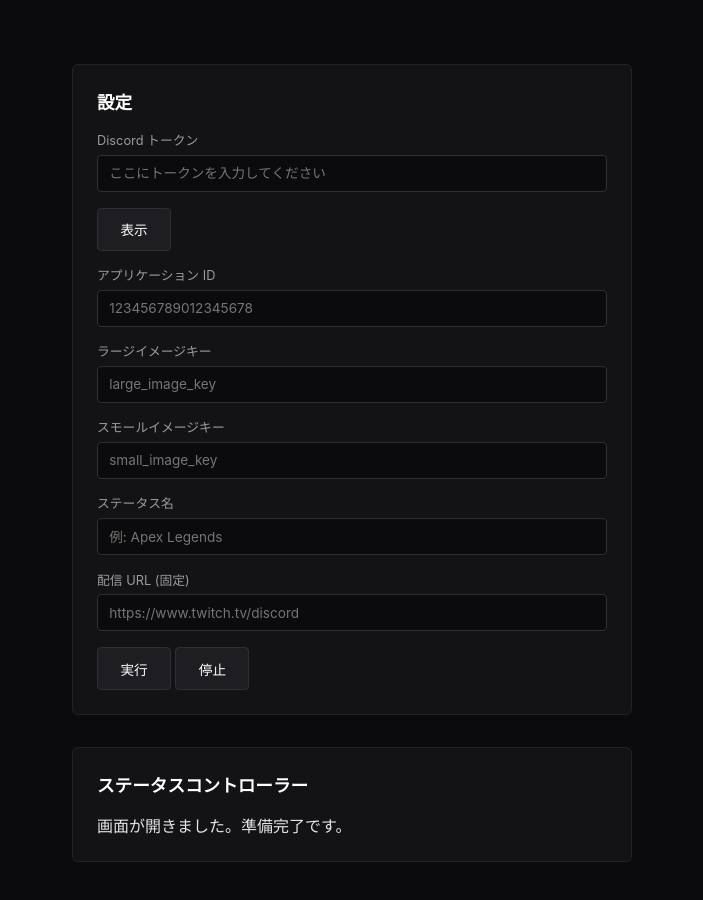
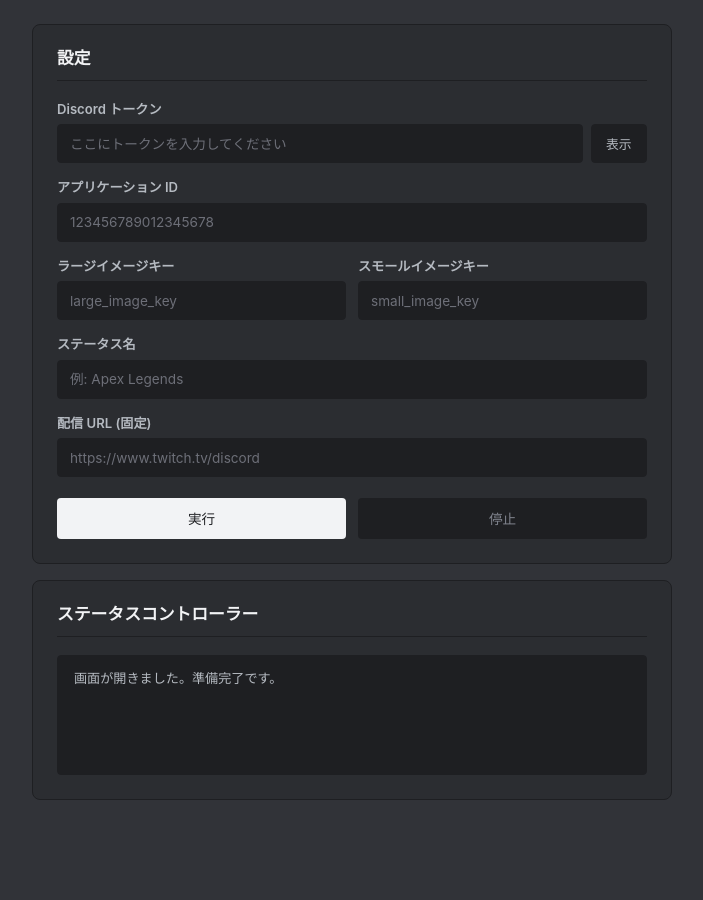
Before and after one commit to rucyxyz/tools, a plain HTML site: page status.html in a window 1280 px wide. Shown: the whole page, without its empty margins (288-991 px from the left). After the commit the page ends 840 px from the top, so only its background shows below. Drawn offline with Linux system fonts and the light colour scheme.

Commit message:
Update style.css

```diff
--- a/style.css
+++ b/style.css
@@ -6,41 +6,42 @@
 
 body {
   font-family: -apple-system, "Segoe UI", "Hiragino Sans", sans-serif;
-  background: #0b0b0d;
-  color: #e5e5e5;
-  padding: 2rem 1.5rem 4rem;
+  background: #313338;
+  color: #dbdee1;
+  padding: 1.5rem;
+  min-height: 100vh;
 }
 
 h1 {
   text-align: center;
-  font-size: 1.4rem;
+  font-size: 1.3rem;
   font-weight: 600;
-  margin-bottom: 2rem;
-  color: #fff;
+  margin-bottom: 1.5rem;
+  color: #f2f3f5;
 }
 
+/* ===== 一覧ページ ===== */
 .grid {
   display: grid;
   grid-template-columns: repeat(auto-fill, minmax(260px, 1fr));
-  gap: 1rem;
+  gap: 0.75rem;
   max-width: 1200px;
   margin: 0 auto;
 }
 
 .card {
   display: block;
-  padding: 1.1rem 1.2rem;
-  background: #131316;
-  border: 1px solid #232327;
-  border-radius: 6px;
+  padding: 1rem 1.1rem;
+  background: #2b2d31;
+  border: 1px solid #1e1f22;
+  border-radius: 8px;
   color: inherit;
   text-decoration: none;
-  transition: border-color 0.2s, background 0.2s;
+  transition: background 0.15s;
 }
 
 .card:hover {
-  border-color: #3a3a40;
-  background: #17171b;
+  background: #35373c;
 }
 
 .card-head {
@@ -48,21 +49,21 @@ h1 {
   justify-content: space-between;
   align-items: center;
   gap: 0.5rem;
-  margin-bottom: 0.55rem;
+  margin-bottom: 0.45rem;
 }
 
 .title {
   font-size: 0.95rem;
   font-weight: 600;
-  color: #fff;
+  color: #f2f3f5;
 }
 
 .badge {
   font-size: 0.6rem;
-  letter-spacing: 0.06em;
-  color: #d0d0d0;
-  background: #1e1e22;
-  border: 1px solid #2e2e34;
+  letter-spacing: 0.05em;
+  color: #b5bac1;
+  background: #1e1f22;
+  border: 1px solid #3f4147;
   padding: 0.15rem 0.45rem;
   border-radius: 3px;
   white-space: nowrap;
@@ -71,73 +72,162 @@ h1 {
 .card p {
   font-size: 0.8rem;
   line-height: 1.45;
-  color: #9a9aa2;
+  color: #949ba4;
 }
 
-/* ツールページ */
+/* ===== ツールページ ===== */
 .box {
-  max-width: 560px;
-  margin: 2rem auto 0;
-  background: #131316;
-  border: 1px solid #232327;
-  border-radius: 6px;
-  padding: 1.5rem;
+  max-width: 640px;
+  margin: 0 auto 1rem;
+  background: #2b2d31;
+  border: 1px solid #1e1f22;
+  border-radius: 8px;
+  padding: 1.25rem 1.5rem 1.5rem;
 }
 
 .box h2 {
-  font-size: 1.1rem;
-  margin-bottom: 1rem;
-  color: #fff;
+  font-size: 1.05rem;
+  font-weight: 600;
+  color: #f2f3f5;
+  margin-bottom: 1.1rem;
+  padding-bottom: 0.7rem;
+  border-bottom: 1px solid #1e1f22;
 }
 
 label {
   display: block;
-  margin: 0.9rem 0 0.35rem;
-  font-size: 0.8rem;
-  color: #9a9aa2;
+  margin: 0.9rem 0 0.4rem;
+  font-size: 0.82rem;
+  font-weight: 600;
+  color: #b5bac1;
 }
 
 input,
 textarea {
   width: 100%;
-  padding: 0.6rem 0.7rem;
-  background: #0b0b0d;
-  border: 1px solid #2e2e34;
+  padding: 0.65rem 0.75rem;
+  background: #1e1f22;
+  border: 1px solid #1e1f22;
   border-radius: 4px;
-  color: #fff;
+  color: #f2f3f5;
   font-family: inherit;
   font-size: 0.85rem;
+  transition: border-color 0.15s;
+}
+
+input::placeholder,
+textarea::placeholder {
+  color: #6d6f78;
 }
 
 input:focus,
 textarea:focus {
   outline: none;
-  border-color: #4a4a52;
+  border-color: #5865f2;
 }
 
-button {
-  margin-top: 1rem;
-  padding: 0.65rem 1.4rem;
-  background: #1e1e22;
-  color: #fff;
-  border: 1px solid #2e2e34;
+/* トークン入力欄(表示ボタン付き) */
+.input-row {
+  display: flex;
+  gap: 0.5rem;
+}
+
+.input-row input {
+  flex: 1;
+}
+
+.toggle {
+  flex-shrink: 0;
+  margin: 0;
+  padding: 0 0.9rem;
+  background: #1e1f22;
+  color: #b5bac1;
+  border: 1px solid #1e1f22;
   border-radius: 4px;
-  font-size: 0.85rem;
+  font-size: 0.8rem;
   cursor: pointer;
 }
 
+.toggle:hover {
+  background: #35373c;
+}
+
+/* 2カラム */
+.two-col {
+  display: grid;
+  grid-template-columns: 1fr 1fr;
+  gap: 0.75rem;
+}
+
+/* ボタン */
+button {
+  margin-top: 1rem;
+  padding: 0.65rem 1.2rem;
+  background: #4e5058;
+  color: #f2f3f5;
+  border: none;
+  border-radius: 4px;
+  font-size: 0.85rem;
+  font-weight: 500;
+  cursor: pointer;
+  transition: background 0.15s;
+}
+
 button:hover {
-  background: #2a2a30;
+  background: #5d6069;
+}
+
+.btn-row {
+  display: grid;
+  grid-template-columns: 1fr 1fr;
+  gap: 0.75rem;
+  margin-top: 1.3rem;
+}
+
+.btn-row button {
+  margin-top: 0;
+}
+
+.exec {
+  background: #f2f3f5;
+  color: #1e1f22;
+}
+
+.exec:hover {
+  background: #ffffff;
+}
+
+.stop {
+  background: #1e1f22;
+  color: #80848e;
+}
+
+.stop:hover {
+  background: #2b2d31;
+}
+
+/* ログ欄 */
+.log {
+  background: #1e1f22;
+  border: 1px solid #1e1f22;
+  border-radius: 4px;
+  padding: 0.85rem 1rem;
+  font-size: 0.82rem;
+  color: #b5bac1;
+  min-height: 120px;
+  line-height: 1.5;
 }
 
 .back {
-  display: inline-block;
-  margin-top: 1rem;
+  display: block;
+  margin: 0.5rem auto 0;
   font-size: 0.8rem;
-  color: #7a7a82;
+  color: #949ba4;
   text-decoration: none;
+  text-align: center;
+  width: 100%;
 }
 
 .back:hover {
-  color: #b0b0b8;
+  color: #dbdee1;
 }
```
